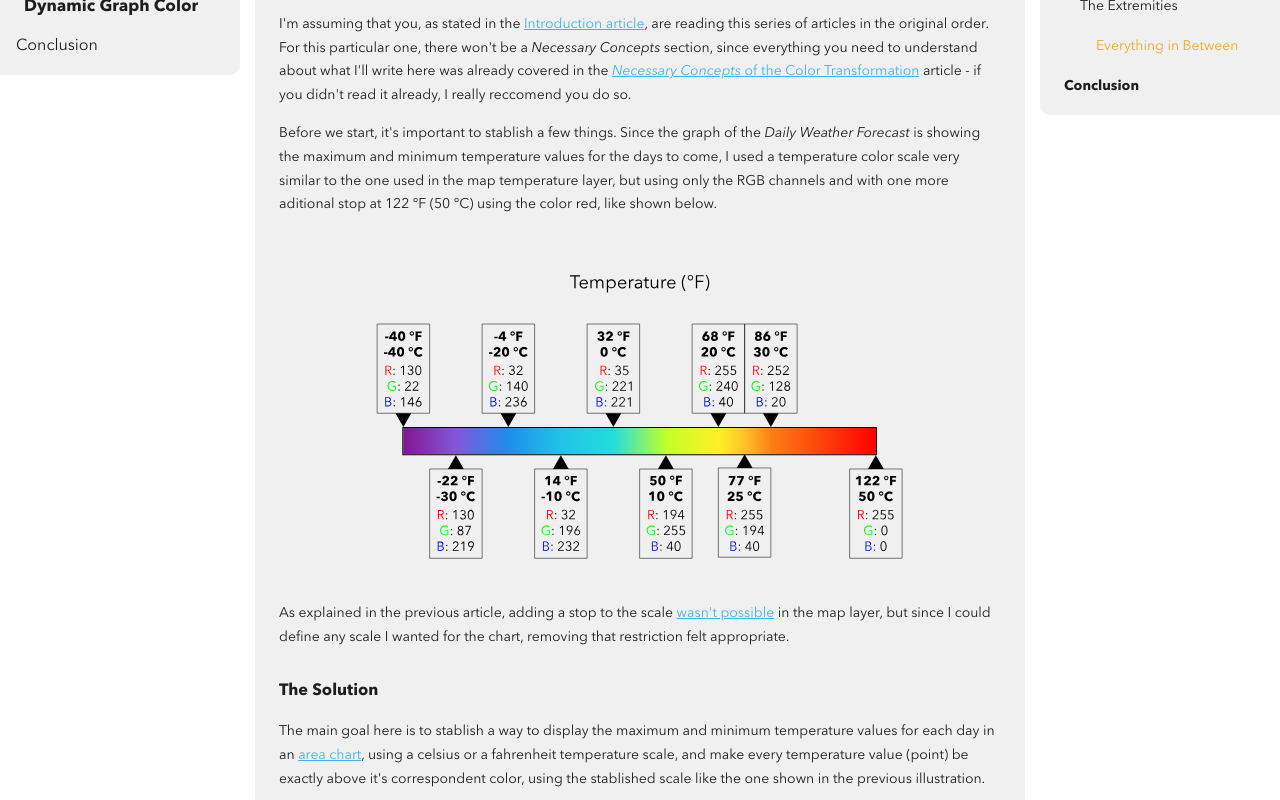
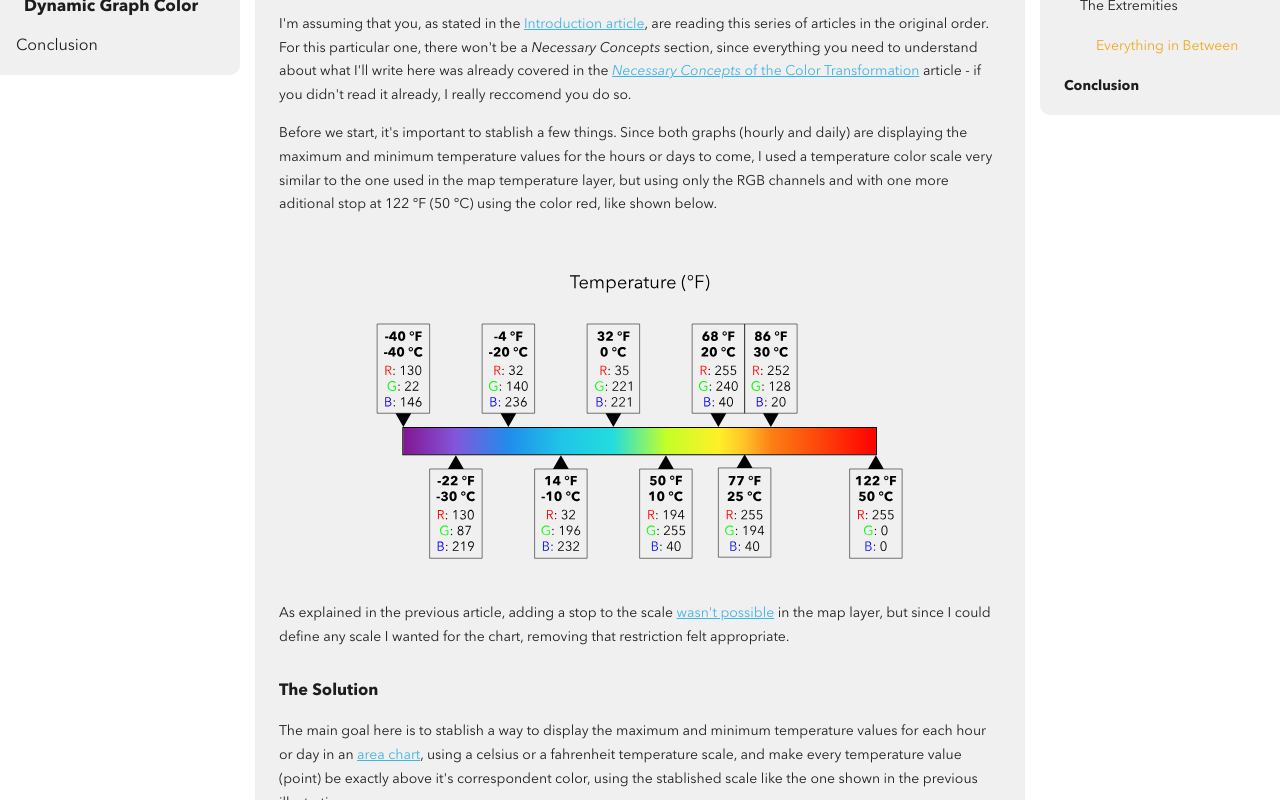
Before and after one commit to marcelonogjr/weather-app, a React (Create React App) app in the folder react-app/: page /about/dynamic-graph in a window 1280 px wide. Shown: the part 320-1120 px from the top of the page. Built offline with nearby package versions, Linux system fonts and the light colour scheme.

Commit message:
adapted the dynamic graph article text to include the hourly forecast logic

```diff
--- a/react-app/src/components/About/DynamicGraphColor/text/dynamicGraphColorText.ts
+++ b/react-app/src/components/About/DynamicGraphColor/text/dynamicGraphColorText.ts
@@ -10,10 +10,10 @@ export const dynamicGraphColorText = [
   Concepts_ of the Color Transformation](https://weather.marcelojr.tech/about/color-transform#necessary-concepts)
   article - if you didn't read it already, I really reccomend you do so.
 
-  Before we start, it's important to stablish a few things. Since the graph of the _Daily Weather Forecast_ is
-  showing the maximum and minimum temperature values for the days to come, I used a temperature color scale very
-  similar to the one used in the map temperature layer, but using only the RGB channels and with one more
-  aditional stop at 122 °F (50 °C) using the color red, like shown below.
+  Before we start, it's important to stablish a few things. Since both graphs (hourly and daily) are displaying the
+  maximum and minimum temperature values for the hours or days to come, I used a temperature color scale very similar
+  to the one used in the map temperature layer, but using only the RGB channels and with one more aditional stop at
+  122 °F (50 °C) using the color red, like shown below.
 `,
   // Image 1 -> temp scale, with temperature and explicit RGB values
   `
@@ -23,10 +23,10 @@ export const dynamicGraphColorText = [
 `,
   // ### The Solution
   `
-  The main goal here is to stablish a way to display the maximum and minimum temperature values for each day in an
-  [area chart](https://en.wikipedia.org/wiki/Area_chart), using a celsius or a fahrenheit temperature scale, and make
-  every temperature value (point) be exactly above it's correspondent color, using the stablished scale like the one
-  shown in the previous illustration.
+  The main goal here is to stablish a way to display the maximum and minimum temperature values for each hour or day in
+  an [area chart](https://en.wikipedia.org/wiki/Area_chart), using a celsius or a fahrenheit temperature scale, and
+  make every temperature value (point) be exactly above it's correspondent color, using the stablished scale like the
+  one shown in the previous illustration.
 
   One obvious (but bad) solution is to use a static background with the entire gradient correlated with all possible
   temperatures in the range of -40 °F (or °C) to 122 °F (50 °C), and only worry with positioning the points
@@ -37,7 +37,7 @@ export const dynamicGraphColorText = [
   `
   But, as you can see, the relevant area of the chart is really small compared to the entire range, so it would be
   better if visually the graph had it's superior and inferior limits representing the maximum possible value and the
-  minimum possible value, respectively, for the days to come in that particular region.
+  minimum possible value, respectively, for the hours or days to come in that particular region.
 
   Using the same values like in the previous illustration as an exemple again, the desired result would be like this:
 `,
@@ -73,12 +73,15 @@ export const dynamicGraphColorText = [
   possible values. Is intuitive to think that, since these possibles temperatures represent a forecast of the
   maximum/minimum temperature values for the days to come of a given time and location, what we really need to find
   is the **greater** of the _maximums_ and the **lesser** of the _minimums_ temperatures of the forecast. Let me
-  illustrate it using the same previous values as an exemple.
+  illustrate it using the same previous values as an exemple - from now on using the daily forecast as an exemple.
 `,
   // Image 4 - the maximum set (squares) with it's maximum value highlighted in red; the same for the minimum (in blue)
  `
   As you can see, among the maximums, the greater value is 78 °F (in red) and among the minimum, the lesser is 47 °F
-  (in blue). Now that theese values are known, it's possible to proceed.
+  (in blue). Now that theese values are known, it's possible to proceed. For the hourly forecast, the only difference
+  is that each hour only have only one temperature point associated with it, so the logic work the same way, but
+  instead of choosing the greater of the maximums and the lesser of the minimums temperature values, we should choose
+  the maximum and minimum temperature values for all the hours to come.
 `,
   // #### The Extremities
   `
```
